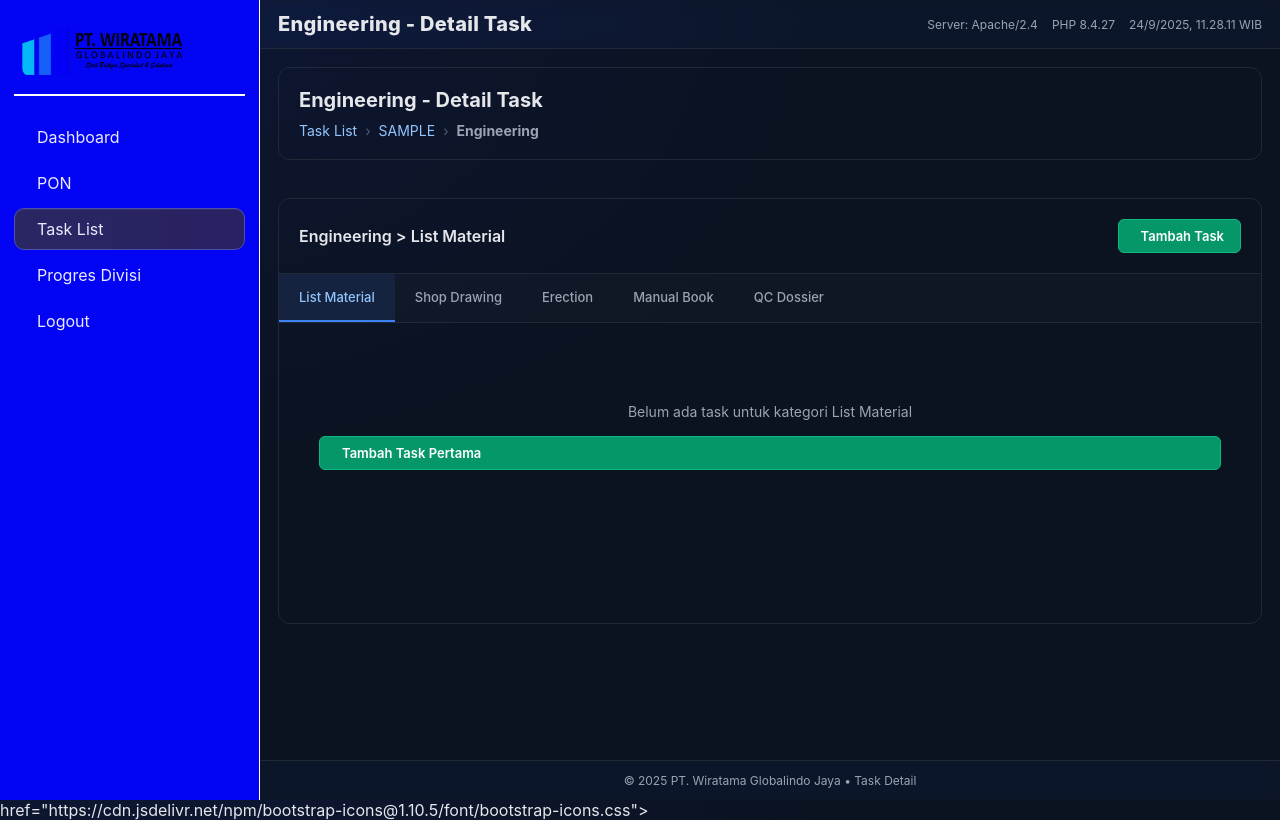
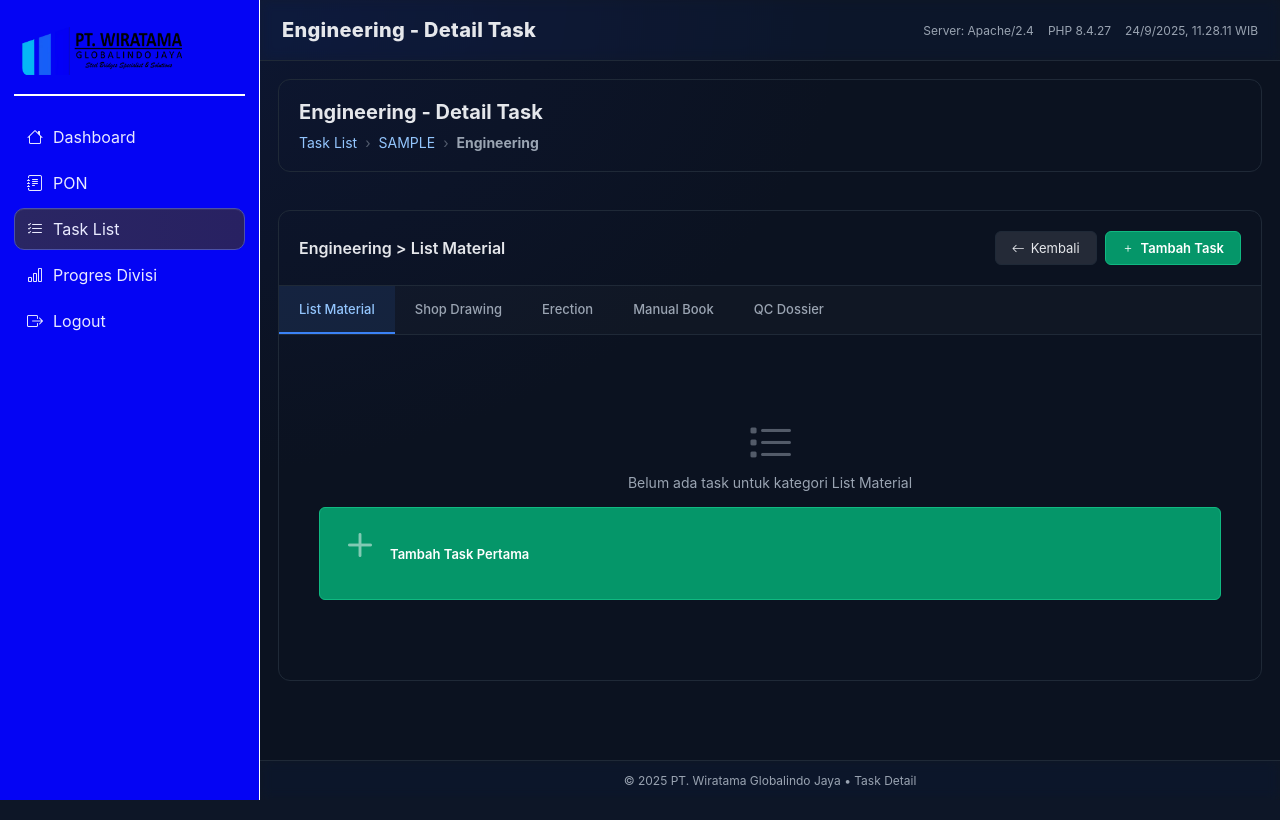
Before and after one commit to KiraAsLight/WPM, a PHP site: the page made by task_detail.php in a window 1280 px wide. Run offline with PHP 8.4, Linux system fonts and the light colour scheme; a user stored in the database is signed in; data comes from the database, SQL or seed files in the repository; tables that the repository leaves empty hold one stand-in row (values such as "Sample post").

Commit message:
Update By Kira

```diff
--- a/task_detail.php
+++ b/task_detail.php
@@ -130,6 +130,12 @@
     <meta charset="utf-8">
     <meta name="viewport" content="width=device-width, initial-scale=1">
     <title><?= h($division) ?> - Detail Task - <?= h($appName) ?></title>
+    <link rel="stylesheet"
+        href="https://cdn.jsdelivr.net/npm/bootstrap-icons@1.10.5/font/bootstrap-icons.css">
+    <link rel="stylesheet"
+        href="assets/css/app.css?v=<?= file_exists('assets/css/app.css') ? filemtime('assets/css/app.css') : time() ?>">
+    <link rel="stylesheet"
+        href="assets/css/sidebar.css?v=<?= file_exists('assets/css/sidebar.css') ? filemtime('assets/css/sidebar.css') : time() ?>">
     <link rel="stylesheet"
         href="assets/css/layout.css?v=<?= file_exists('assets/css/layout.css') ? filemtime('assets/css/layout.css') : time() ?>">
     <style>
@@ -349,6 +355,24 @@
             width: 60px;
         }
 
+        .back-btn {
+            background: rgba(255, 255, 255, 0.1);
+            border: 1px solid var(--border);
+            color: var(--text);
+            text-decoration: none;
+            padding: 8px 16px;
+            border-radius: 6px;
+            font-size: 13px;
+            display: flex;
+            align-items: center;
+            gap: 6px;
+            transition: all 0.2s;
+        }
+
+        .back-btn:hover {
+            background: rgba(255, 255, 255, 0.15);
+        }
+
         .btn-sm {
             background: #3b82f6;
             border: 1px solid #3b82f6;
@@ -472,10 +496,16 @@
                         <div class="task-title"><?= h($division) ?> > <?= h($activeTab ?: 'Pilih Kategori') ?></div>
                     </div>
                     <?php if ($activeTab): ?>
-                        <a href="task_new.php?pon=<?= urlencode($ponCode) ?>&div=<?= urlencode($division) ?>" class="add-task-btn">
-                            <i class="bi bi-plus"></i>
-                            Tambah Task
-                        </a>
+                        <div style="display: flex; gap: 8px;">
+                            <a href="task_divisions.php?pon=<?= urlencode($ponCode) ?>" class="back-btn">
+                                <i class="bi bi-arrow-left"></i>
+                                Kembali
+                            </a>
+                            <a href="task_new.php?pon=<?= urlencode($ponCode) ?>&div=<?= urlencode($division) ?>" class="add-task-btn">
+                                <i class="bi bi-plus"></i>
+                                Tambah Task
+                            </a>
+                        </div>
                     <?php endif; ?>
                 </div>
 
@@ -631,9 +661,4 @@
     </script>
 </body>
 
-</html> href="https://cdn.jsdelivr.net/npm/bootstrap-icons@1.10.5/font/bootstrap-icons.css">
-<link rel="stylesheet"
-    href="assets/css/app.css?v=<?= file_exists('assets/css/app.css') ? filemtime('assets/css/app.css') : time() ?>">
-<link rel="stylesheet"
-    href="assets/css/sidebar.css?v=<?= file_exists('assets/css/sidebar.css') ? filemtime('assets/css/sidebar.css') : time() ?>">
-<link rel="stylesheet"
+</html>
```
Also changed, not shown: 2 other files.
